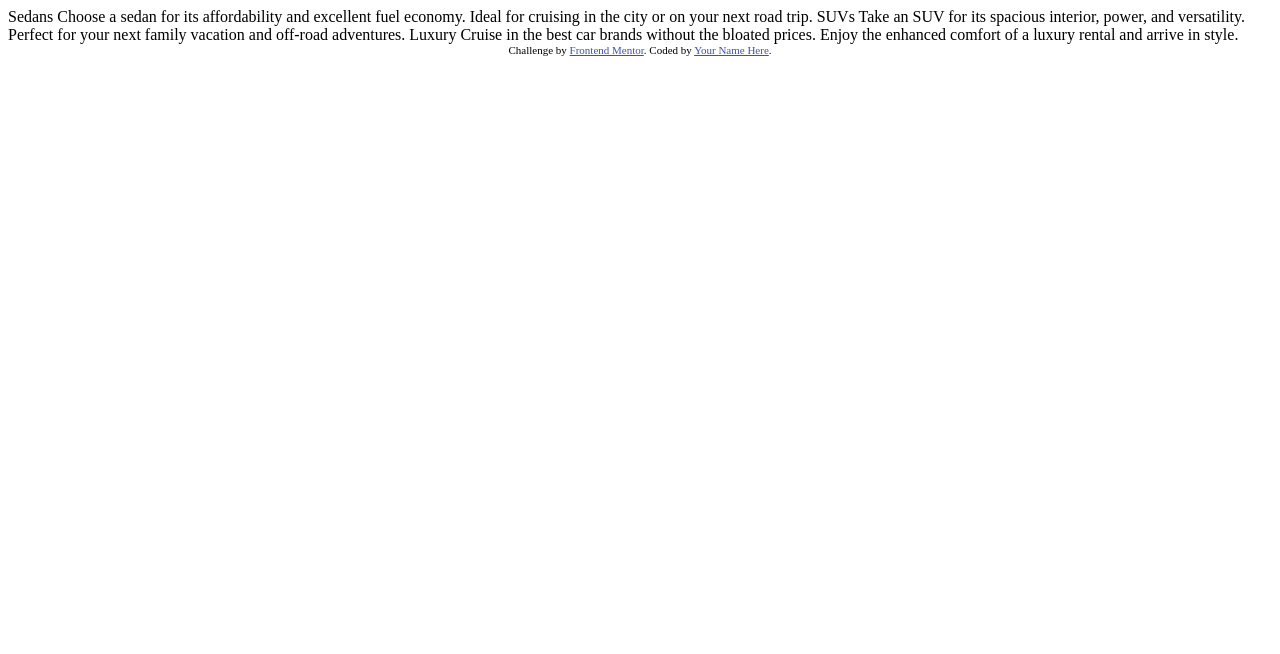
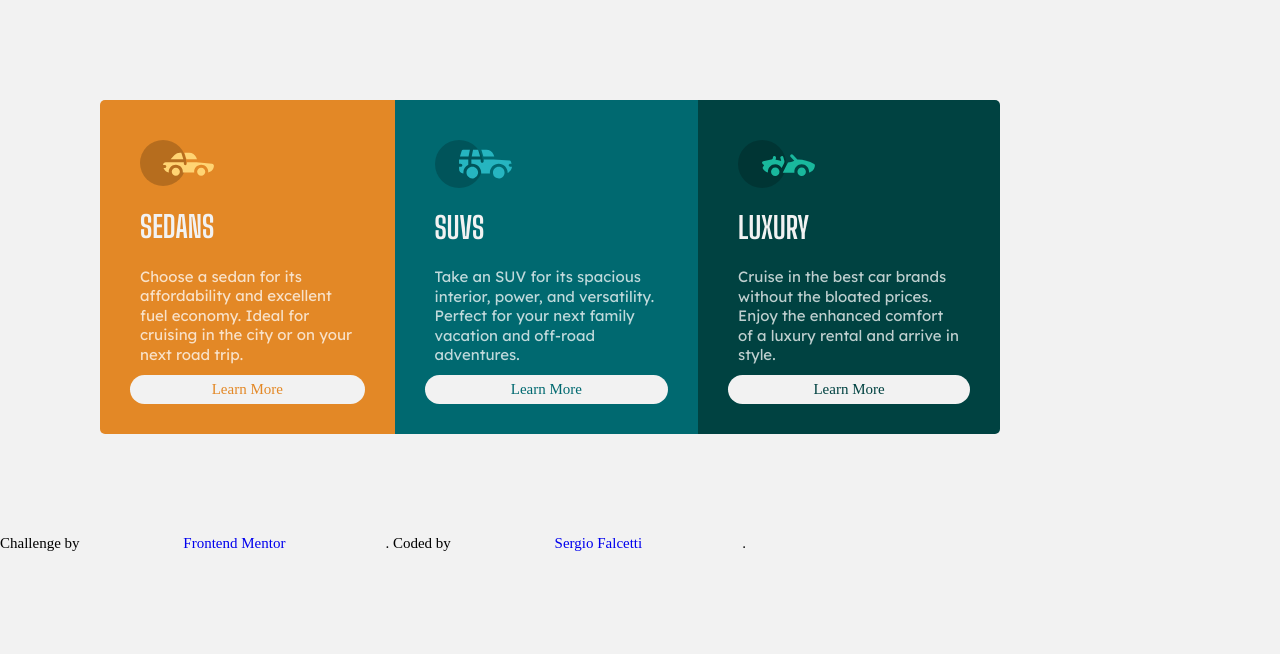
Before and after one commit to falcettijr/3-column-preview-card, a plain HTML site: page index.html in a window 1280 px wide. Drawn offline with Linux system fonts and the light colour scheme.

Commit message:
Commit Inicial

```diff
--- a/index.html
+++ b/index.html
@@ -2,35 +2,152 @@
 <html lang="en">
 <head>
   <meta charset="UTF-8">
-  <meta name="viewport" content="width=device-width, initial-scale=1.0"> <!-- displays site properly based on user's device -->
+  <meta name="viewport" content="width=device-width, initial-scale=1.0">
+  <link rel="icon" type="image/png" sizes="32x32" href="./images/favicon-32x32.png">
+  <title>Sergio Falcetti | 3-column preview card component</title>
 
-  <link rel="icon" type="image/png" sizes="32x32" href="./images/favicon-32x32.png">
+  <style>
+@import url('https://fonts.googleapis.com/css2?family=Big+Shoulders+Display:wght@700&family=Lexend+Deca&display=swap');
 
-  <title>Frontend Mentor | 3-column preview card component</title>
+@media screen and (max-width: 1440px) {
+  body {
+    background-color: hsl(0, 0%, 95%);
+    font-size: 15px;
+  }
+}
 
-  <!-- Feel free to remove these styles or customise in your own stylesheet 👍 -->
-  <style>
-    .attribution { font-size: 11px; text-align: center; }
-    .attribution a { color: hsl(228, 45%, 44%); }
+* {
+margin: 0;
+padding: 0;
+box-sizing: border-box;
+text-decoration: none;
+margin-block: 0;
+line-height: 1.3;
+}
+
+img{
+width: 40%;
+height: auto;
+padding: 10px;
+}
+
+h1{
+color: hsl(0, 0%, 95%);
+font-family: 'Big Shoulders Display', cursive;
+font-weight: 700;
+text-transform: uppercase;
+padding: 10px;
+}
+
+p{
+color: hsla(0, 0%, 100%, 0.75);
+font-family: 'Lexend Deca', sans-serif;
+font-weight: 400;
+padding: 10px;
+}
+
+a{
+  padding: 100px;
+}
+
+.container{
+display: flex;
+margin: 100px;
+max-width: 900px;
+position: static;
+}
+
+.sedans{
+  display: flex;
+  flex-direction: column;
+  background-color: hsl(31, 77%, 52%);
+  padding: 30px;
+  justify-content: space-around;
+  border-bottom-left-radius: 5px;
+  border-top-left-radius: 5px;
+}
+
+.suvs{
+  display: flex;
+  flex-direction: column;
+  background-color: hsl(184, 100%, 22%);
+  padding: 30px;
+  justify-content: space-around;
+}
+
+.luxury{
+  display: flex;
+  flex-direction: column;
+  background-color: hsl(179, 100%, 13%);
+  padding: 30px;
+  justify-content: space-around;
+  border-bottom-right-radius: 5px;
+  border-top-right-radius: 5px;
+}
+
+.button-sedans{
+  background-color: hsl(0, 0%, 95%);
+  color: hsl(31, 77%, 52%);
+  border-radius: 15px;
+  text-align: center;
+  padding: 5px;
+}
+
+.button-suvs{
+  background-color: hsl(0, 0%, 95%);
+  color: hsl(184, 100%, 22%);
+  border-radius: 15px;
+  text-align: center;
+  padding: 5px;
+}
+
+.button-luxury{
+  background-color: hsl(0, 0%, 95%);
+  color: hsl(179, 100%, 13%);
+  border-radius: 15px;
+  text-align: center;
+  padding: 5px;
+}
+
+.attribution { font-size: 11px; text-align: center; }
+.attribution a { color: hsl(228, 45%, 44%); }
+
   </style>
+
 </head>
 <body>
 
-  Sedans
-  Choose a sedan for its affordability and excellent fuel economy. Ideal for cruising in the city
-  or on your next road trip.
+  <div class="container">
 
-  SUVs
-  Take an SUV for its spacious interior, power, and versatility. Perfect for your next family vacation
-  and off-road adventures.
+    <div class="sedans">
+    <img class="icon-sedans" src="/images/icon-sedans.svg" alt="">
+    <h1 class="title">Sedans</h1>
+    <p class="text">Choose a sedan for its affordability and excellent fuel economy. Ideal for cruising in the city or on your next road trip.</p>
+    <a class="button-sedans">Learn More</a>
+    </div>
 
-  Luxury
-  Cruise in the best car brands without the bloated prices. Enjoy the enhanced comfort of a luxury
-  rental and arrive in style.
+    <div class="suvs">
+    <img src="/images/icon-suvs.svg" alt="" class="icon-suvs">
+    <h1 class="title">SUVs</h1>
+    <p class="text">Take an SUV for its spacious interior, power, and versatility. Perfect for your next family vacation and off-road adventures.</p>
+    <a class="button-suvs">Learn More</a>
+    </div>
 
-  <div class="attribution">
+    <div class="luxury">
+    <img src="/images/icon-luxury.svg"alt=""class="icon-luxury">
+    <h1 class="title">Luxury</h1>
+    <p class="text">Cruise in the best car brands without the bloated prices. Enjoy the enhanced comfort of a luxury
+    rental and arrive in style.</p>
+    <a class="button-luxury">Learn More</a>
+    </div>
+
+  </div>
+
+  <div class="creditos">
+
     Challenge by <a href="https://www.frontendmentor.io?ref=challenge" target="_blank">Frontend Mentor</a>.
-    Coded by <a href="#">Your Name Here</a>.
+    Coded by <a href="https://github.com/falcettijr">Sergio Falcetti</a>.
+
   </div>
 </body>
 </html>
```
Also changed, not shown: 2 other files.
